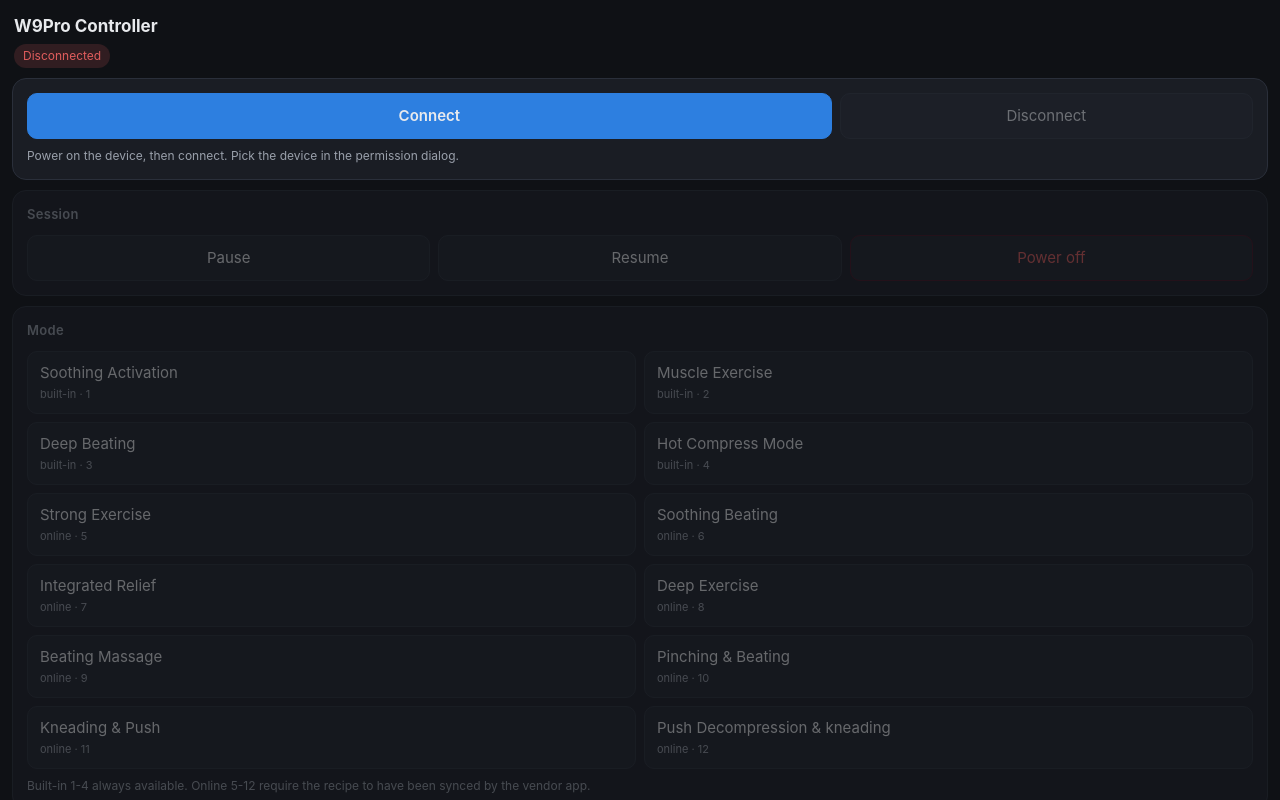
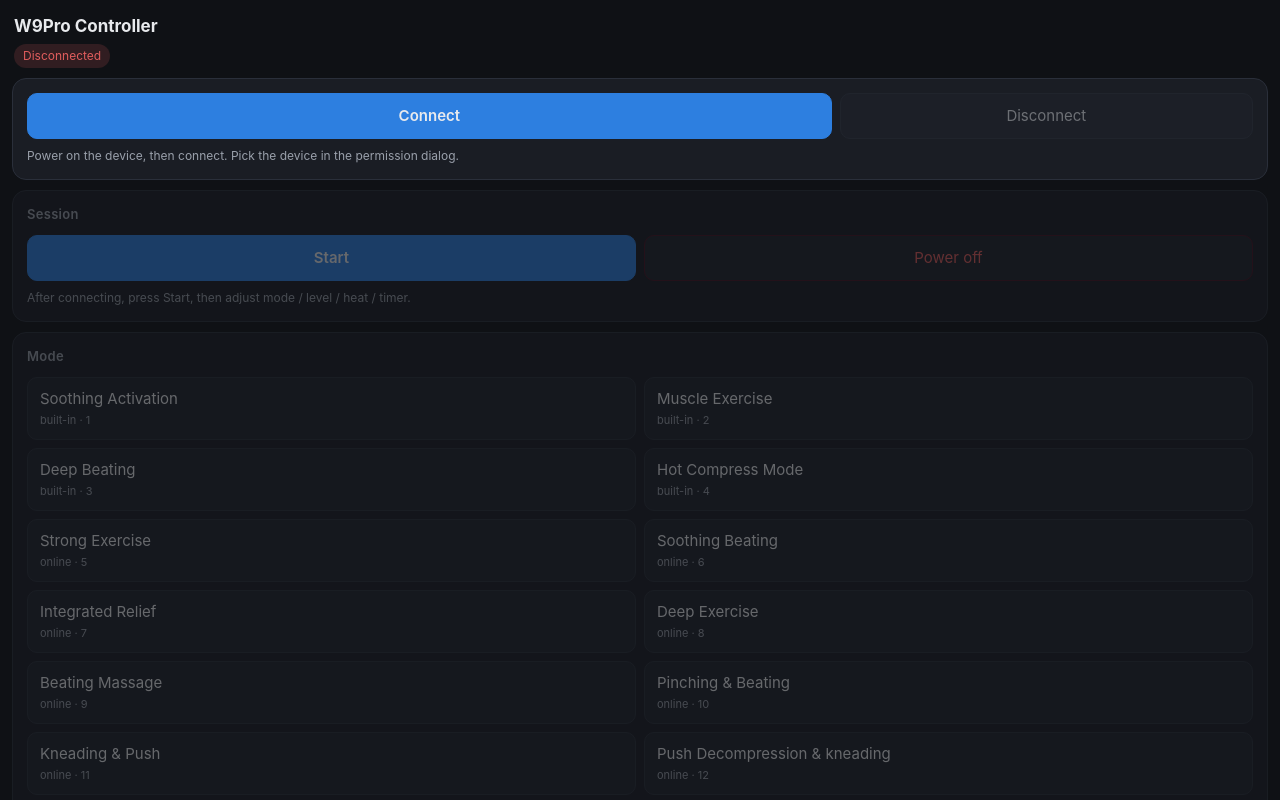
Before and after one commit to freeyao/LocalFreedom, a plain HTML site: page devices/skg-w9pro/index.html in a window 1280 px wide. Shown: the top 800 px of the page. Drawn offline with Linux system fonts and the light colour scheme.

Commit message:
Add Start (session), drop unsupported Pause

```diff
--- a/devices/skg-w9pro/index.html
+++ b/devices/skg-w9pro/index.html
@@ -60,10 +60,10 @@
 <div id="controls" class="disabled-area">
   <div class="card"><h2>Session</h2>
     <div class="row">
-      <button data-cmd="pause">Pause</button>
-      <button data-cmd="resume">Resume</button>
+      <button class="primary" data-cmd="start">Start</button>
       <button class="danger" data-cmd="shutdown">Power off</button>
     </div>
+    <div class="hint">After connecting, press Start, then adjust mode / level / heat / timer.</div>
   </div>
   <div class="card"><h2>Mode</h2>
     <div class="modes" id="modes"></div>
@@ -115,7 +115,7 @@
 const SERVICE="0000ffe0-3c17-d293-8e48-14fe2e4da212";
 const WRITE="0000ffe1-3c17-d293-8e48-14fe2e4da212";
 const NOTIFY="0000ffe2-3c17-d293-8e48-14fe2e4da212";
-const CMD={mode:0x31,pulse:0x32,temp:0x33,vibMode:0x35,vib:0x36,time:0x3A,pause:0x3C,shutdown:0x01,heartbeat:0x11};
+const CMD={mode:0x31,pulse:0x32,temp:0x33,vibMode:0x35,vib:0x36,time:0x3A,startuse:0x12,shutdown:0x01,heartbeat:0x11};
 const MODES=[
  [1,"Soothing Activation","built-in"],[2,"Muscle Exercise","built-in"],[3,"Deep Beating","built-in"],[4,"Hot Compress Mode","built-in"],
  [5,"Strong Exercise","online"],[6,"Soothing Beating","online"],[7,"Integrated Relief","online"],[8,"Deep Exercise","online"],
@@ -162,8 +162,7 @@ $("pulse").addEventListener("change",e=>sendCmd(CMD.pulse,[+e.target.value,3],"p
 $("vib").addEventListener("input",e=>$("vibVal").textContent=e.target.value);
 $("vib").addEventListener("change",e=>sendCmd(CMD.vib,[+e.target.value,3],"vib "+e.target.value));
 $("btnConnect").onclick=connect;$("btnDisconnect").onclick=disconnect;$("btnClear").onclick=()=>logEl.innerHTML="";
-document.querySelector('[data-cmd="pause"]').onclick=()=>sendCmd(CMD.pause,[2,3],"pause");
-document.querySelector('[data-cmd="resume"]').onclick=()=>sendCmd(CMD.pause,[1,3],"resume");
+document.querySelector('[data-cmd="start"]').onclick=()=>{const t=Math.max(1,Math.min(120,+$("timer").value||15));sendCmd(CMD.startuse,[1,1,0,1,t],"start "+t+"min");};
 document.querySelector('[data-cmd="shutdown"]').onclick=()=>sendCmd(CMD.shutdown,[2,3],"power-off");
 document.querySelector('[data-cmd="settime"]').onclick=()=>{const m=Math.max(1,Math.min(120,+$("timer").value||0));setMinutes=m;sendCmd(CMD.time,[m,3],"timer "+m);};
 document.querySelector('[data-cmd="sendraw"]').onclick=()=>{let s=$("rawHex").value.replace(/0x/gi,"").replace(/[^0-9a-fA-F]/g,"");if(s.length%2){log("odd hex length","err");return;}const by=[];for(let i=0;i<s.length;i+=2)by.push(parseInt(s.substr(i,2),16));if(!by.length)return;if($("autobcc").checked)send(frame(by[0],by.slice(1)),"raw");else send(new Uint8Array(by),"raw-full");};
```
